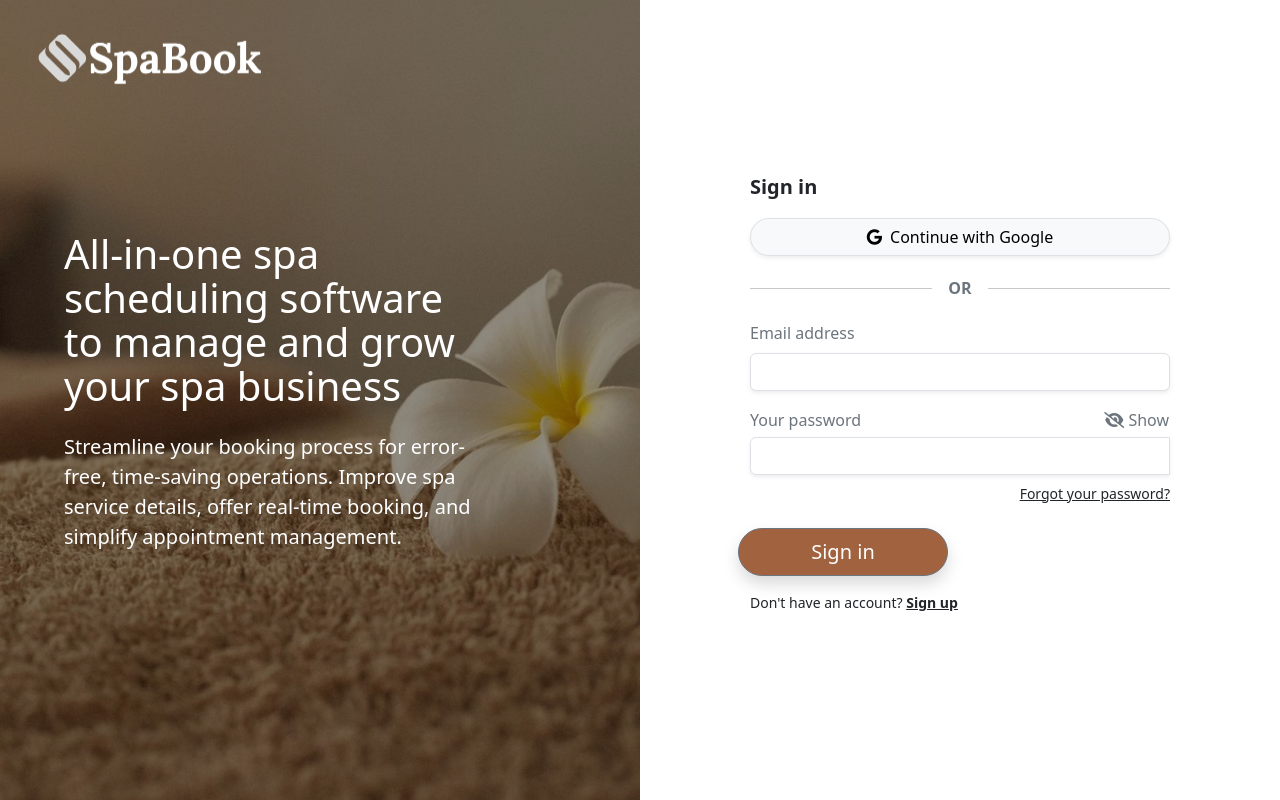
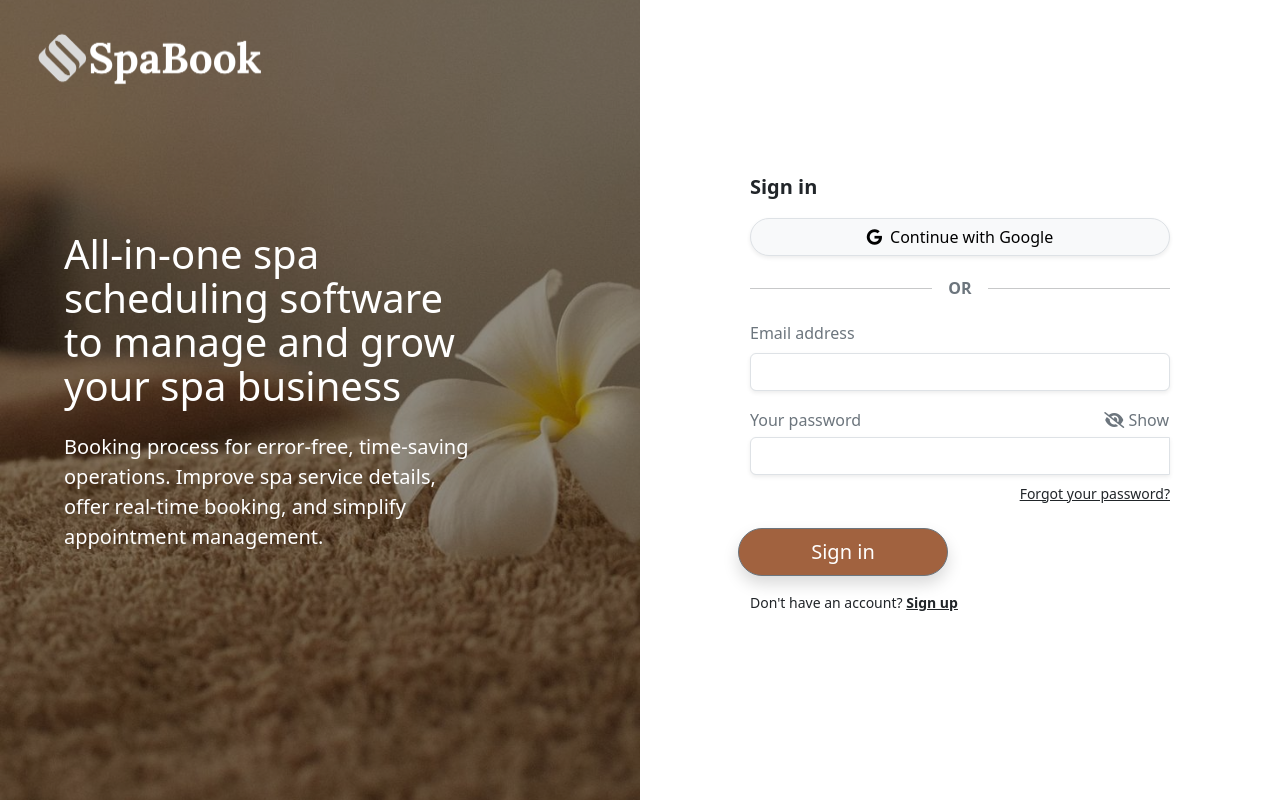
Before and after one commit to spabook19-art/Spabook, a PHP site: page /Spabook_2/ in a window 1280 px wide. Run offline with PHP 8.4, Linux system fonts and the light colour scheme; some libraries are stand-ins or nearby versions.

Commit message:
"Minor Changes v2"

```diff
--- a/index.php
+++ b/index.php
@@ -36,7 +36,7 @@
                             </h3>
                         </div>
                         <p class="text-white fs-5" style="max-width: 420px;">
-                            Streamline your booking process for error-free, time-saving operations. Improve spa service details, offer
+                            Booking process for error-free, time-saving operations. Improve spa service details, offer
                             real-time booking, and simplify appointment management.
                         </p>
                     </div>
```
